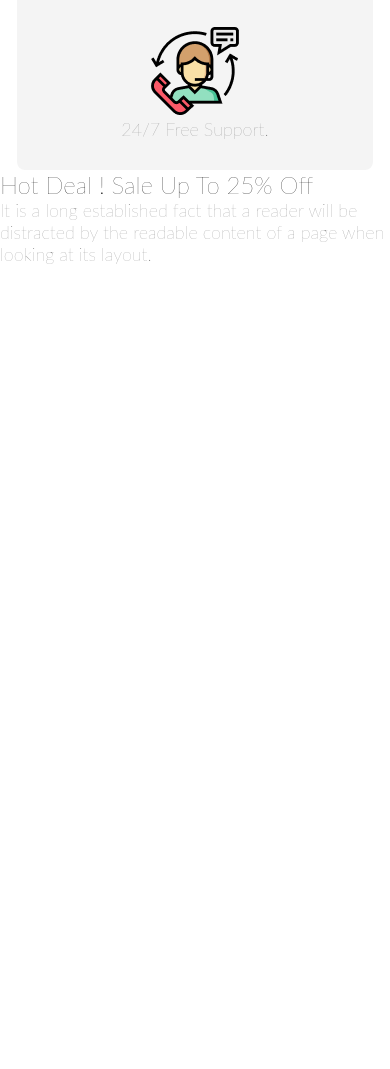
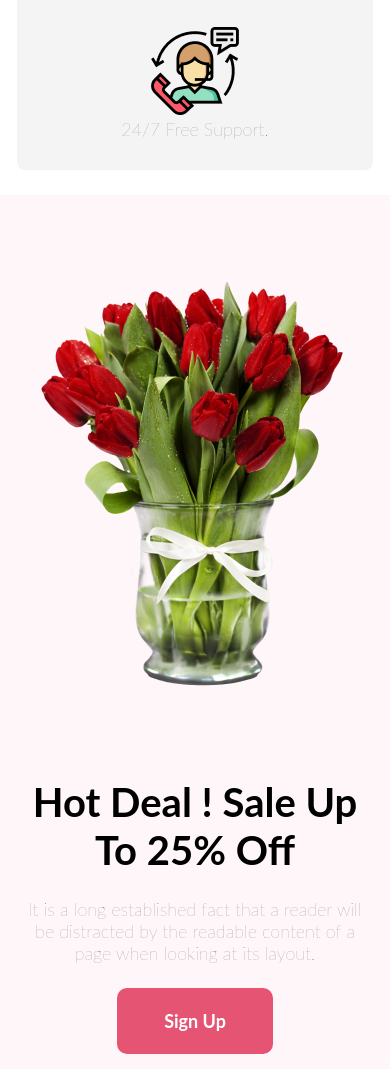
Before and after one commit to fahimmuntacher/responsive-flower, a plain HTML site: page index.html in a window 390 px wide. Shown: the part 3860-4929 px from the top of the page. Before the commit the page ends 4125 px from the top, so only its background shows below. Drawn offline with Linux system fonts and the light colour scheme.

Commit message:
discount updates

```diff
--- a/index.html
+++ b/index.html
@@ -22,7 +22,7 @@
         </div>
     </header>
     <main>
-        <!-- facing problem -->
+
         <section class="feature-flower">
             <div class="feature-flower-content">
                 <h1 class="section-title">
@@ -55,6 +55,7 @@
                     <hr>
             </div>
         </section>
+
         <section class="band-service">
             <div class="service-card">
                 <img src="./images/Group 57.png" alt="delivery men">
@@ -72,8 +73,14 @@
 
         <section class="discount-banner">
             <div class="discount-content">
-                <h1>Hot Deal ! Sale Up To 25% Off</h1>
-                <p class="paragraph">It is a long established fact that a reader will be distracted by the readable content of a page when looking at its layout.</p>
+                <div class="discount-text">
+                    <h1 class="section-title">Hot Deal ! Sale Up To 25% Off</h1>
+                    <p class="paragraph">It is a long established fact that a reader will be distracted by the readable content of a page when looking at its layout.</p>
+                    <button class="primary-btn">Sign Up</button>
+                </div>
+            <div class="discount-banner-img">
+                    <img src="./images/pngwing 8.png" alt="">
+                </div
             </div>
         </section>
     </main>
--- a/styels/styles.css
+++ b/styels/styles.css
@@ -135,7 +135,33 @@ header{
 }
 
 /* band service style end */
-
+/* discount styyle star */
+.discount-banner{
+    background-color: rgba(229, 84, 115, 0.05);
+    margin-top: 100px;
+}
+.discount-content{
+    display: flex;
+    justify-content: space-between;
+    max-width: 1440px;
+    margin: 0 auto;
+    align-items: center;
+}
+.discount-text{
+    width: 595px;
+}
+.discount-text h1{
+    margin-bottom: 24px;
+}
+.discount-text p{
+    margin-bottom: 24px;
+}
+.discount-banner-img{
+    padding-top: 80px;
+    padding-bottom: 80px;
+    margin-right: 100px;
+}
+/* discoun style end */
 /* media query responsive */
 
 /* mobile device */
@@ -180,7 +206,24 @@ header{
     .feature-flower-img{
         width: 100%;
     }
+    .discount-banner{
+        width: 100%;
+        margin-top: 25px;
+        padding-bottom: 15px;
+    }
+    .discount-content{
+    flex-direction: column-reverse;
+    width: 100%;
 
+    }
+    .discount-text{
+        width: 90%;
+        text-align: center;
+        margin: 0px;
+    }
+    .discount-banner-img{
+        margin: 0 auto;
+    }
 }
 
 
@@ -228,6 +271,24 @@ header{
     .feature-flower-img{
         width: 100%;
     }
+     .discount-banner{
+        width: 100%;
+        margin-top: 25px;
+        padding-bottom: 15px;
+    }
+    .discount-content{
+    flex-direction: column-reverse;
+    width: 100%;
+
+    }
+    .discount-text{
+        width: 90%;
+        text-align: center;
+
+    }
+    .discount-banner-img{
+        margin: 0 auto;
+    }
 
 
 }
```
